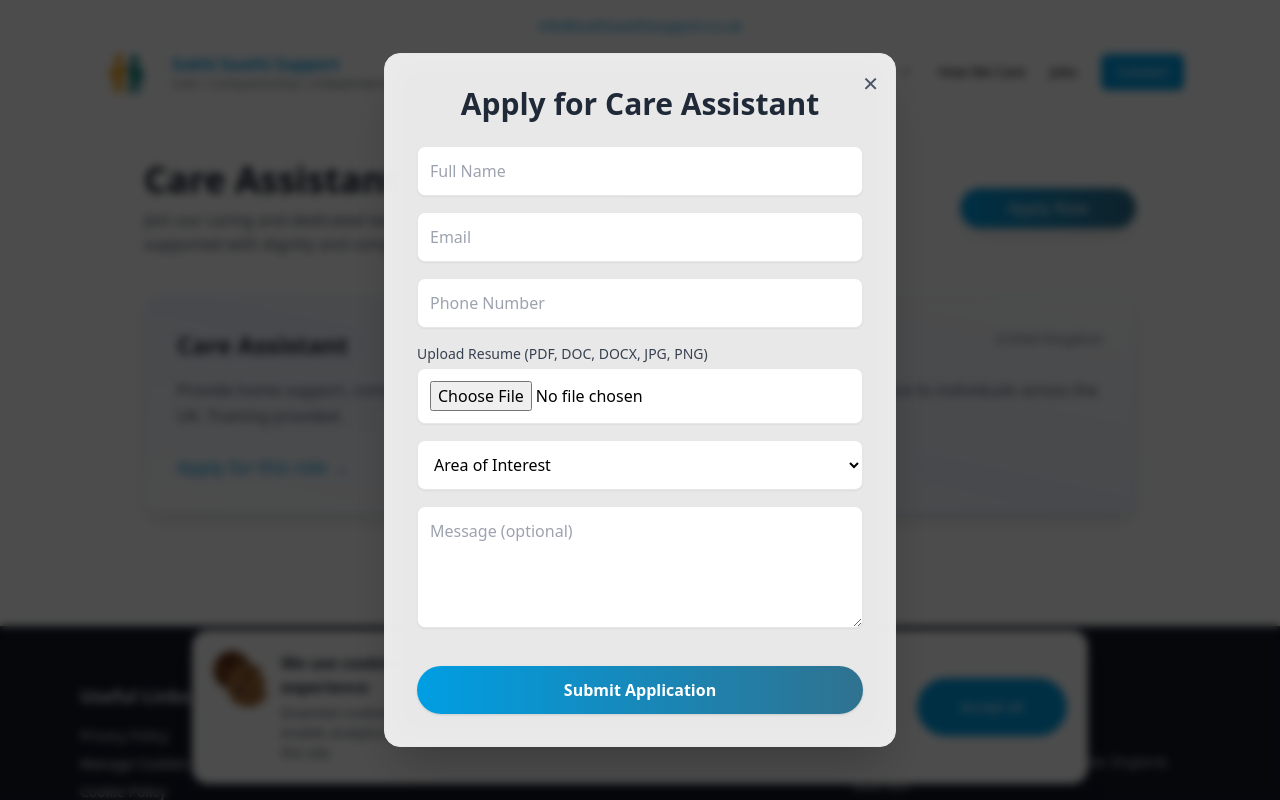
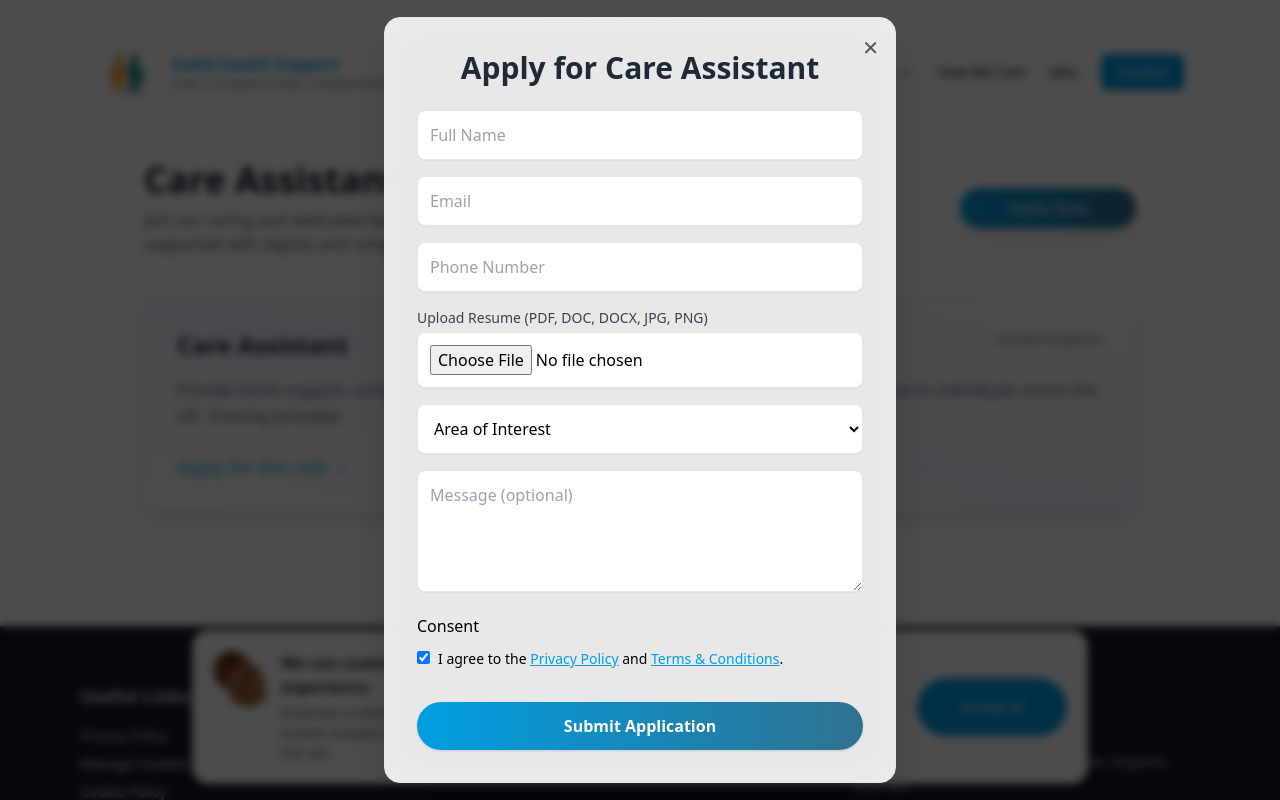
Before and after one commit to sushilnamberdar/Sukhi-Saathi, a React (Vite) app: page /jobs in a window 1280 px wide. Both pictures are taken after a click on the button "Apply Now". Shown: the top 800 px of the page. Built offline with nearby package versions, Linux system fonts and the light colour scheme.

Commit message:
privacy policy links added in jobs sumbit form

```diff
--- a/src/pages/Jobs.jsx
+++ b/src/pages/Jobs.jsx
@@ -1,5 +1,6 @@
 import React, { useEffect, useState } from "react";
 import toast from "react-hot-toast";
+import { Link } from "react-router-dom";
 
 export default function Jobs() {
   const [showForm, setShowForm] = useState(false);
@@ -160,6 +161,34 @@ export default function Jobs() {
               <textarea name="message" rows="4" placeholder="Message (optional)"
                 className="border p-3 w-full rounded-lg shadow-sm focus:ring-[#009EE3]"></textarea>
 
+              <div className="flex items-left flex-col gap-2 mt-2">
+                <p>Consent</p>
+                <div className="space-x-2">
+                  <input type="checkbox" defaultChecked={true} name="agreeTerms" required />
+
+                  <label className="text-sm">
+                    I agree to the{" "}
+                    <Link
+                      to="/privacy-policy"
+                      target="_blank"
+                      className="text-[#009EE3] underline hover:text-[#68ccf7]"
+                    >
+                      Privacy Policy
+                    </Link>
+                    {" "}and{" "}
+                    <Link
+                      to="/terms"
+                      target="_blank"
+                      className="text-[#009EE3] underline hover:text-[#68ccf7]"
+                    >
+                      Terms & Conditions
+                    </Link>.
+
+                  </label>
+                </div>
+              </div>
+
+
               {/* CAPTCHA */}
               <div className="cf-turnstile-job"></div>
 
```
